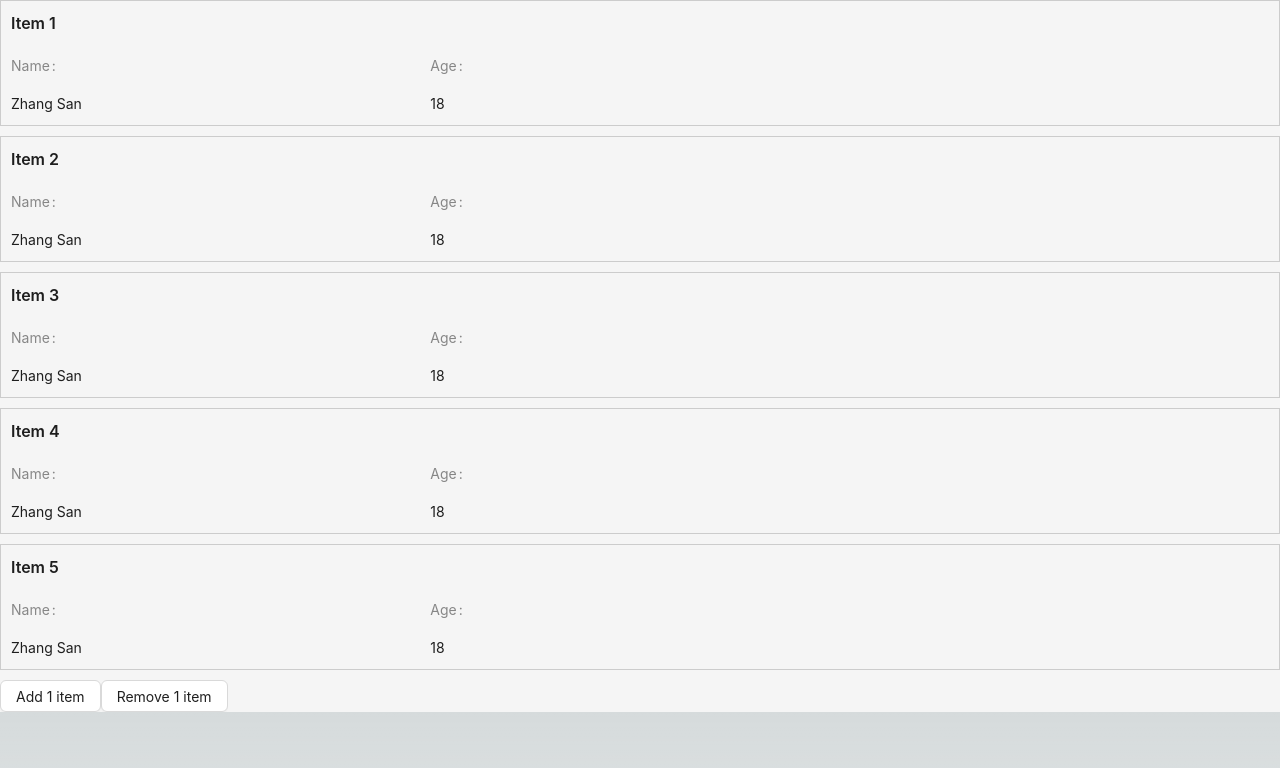
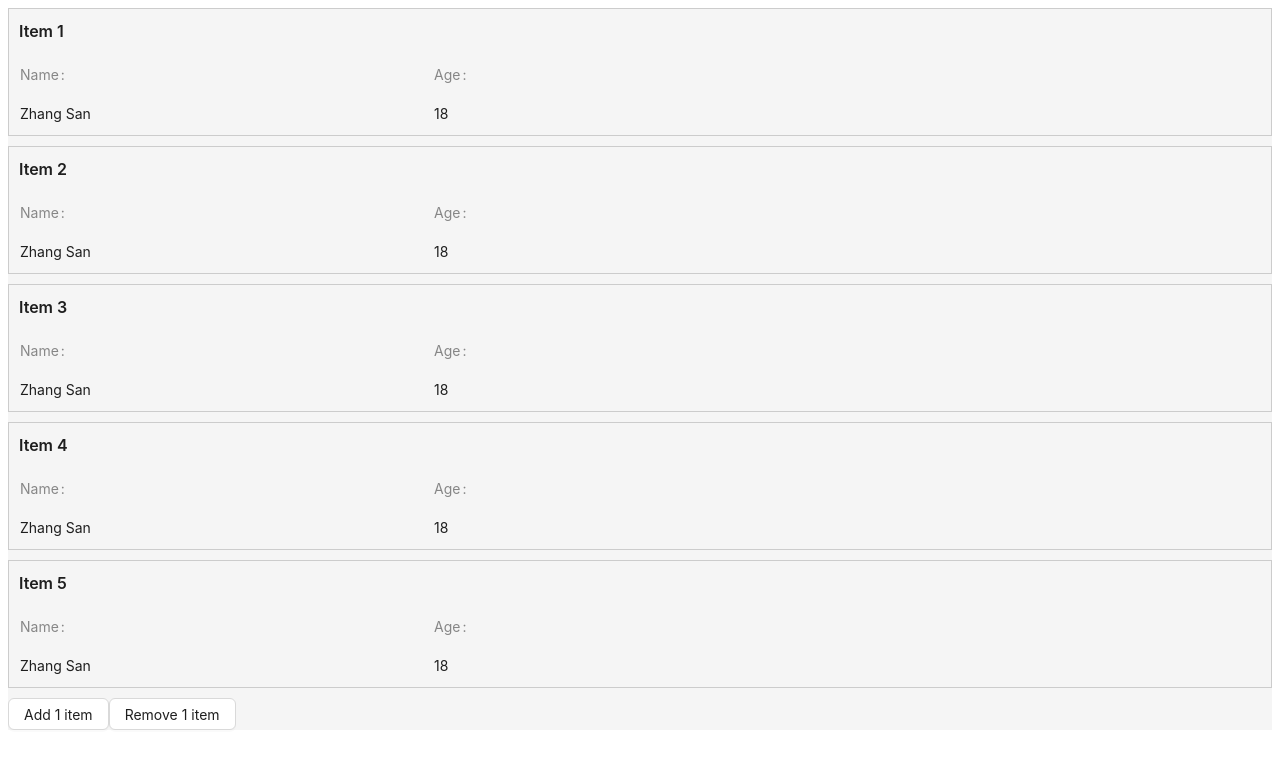
Before and after one commit to PKUHPC/scow-ui-extension-demo, a Next.js app: page /extensions/navExtensionPage/page2 in a window 1280 px wide. Shown: the top 768 px of the page. Built offline with nearby package versions, Linux system fonts and the light colour scheme.

Commit message:
fix: css

```diff
--- a/src/app/extensions/navExtensionPage/page2/page.tsx
+++ b/src/app/extensions/navExtensionPage/page2/page.tsx
@@ -2,7 +2,6 @@
 
 import { Button, Checkbox, Descriptions, DescriptionsProps, Form, Input } from "antd";
 import { useState } from "react";
-import '../../../globals.css';
 
 type FieldType = {
   username?: string;
--- a/src/app/globals.css
+++ b/src/app/globals.css
@@ -1,113 +1,6 @@
-:root {
-  --max-width: 1100px;
-  --border-radius: 12px;
-  --font-mono: ui-monospace, Menlo, Monaco, 'Cascadia Mono', 'Segoe UI Mono',
-    'Roboto Mono', 'Oxygen Mono', 'Ubuntu Monospace', 'Source Code Pro',
-    'Fira Mono', 'Droid Sans Mono', 'Courier New', monospace;
-
-  --foreground-rgb: 0, 0, 0;
-  --background-start-rgb: 214, 219, 220;
-  --background-end-rgb: 255, 255, 255;
-
-  --primary-glow: conic-gradient(
-    from 180deg at 50% 50%,
-    #16abff33 0deg,
-    #0885ff33 55deg,
-    #54d6ff33 120deg,
-    #0071ff33 160deg,
-    transparent 360deg
-  );
-  --secondary-glow: radial-gradient(
-    rgba(255, 255, 255, 1),
-    rgba(255, 255, 255, 0)
-  );
-
-  --tile-start-rgb: 239, 245, 249;
-  --tile-end-rgb: 228, 232, 233;
-  --tile-border: conic-gradient(
-    #00000080,
-    #00000040,
-    #00000030,
-    #00000020,
-    #00000010,
-    #00000010,
-    #00000080
-  );
-
-  --callout-rgb: 238, 240, 241;
-  --callout-border-rgb: 172, 175, 176;
-  --card-rgb: 180, 185, 188;
-  --card-border-rgb: 131, 134, 135;
-}
-
-@media (prefers-color-scheme: dark) {
-  :root {
-    --foreground-rgb: 255, 255, 255;
-    --background-start-rgb: 0, 0, 0;
-    --background-end-rgb: 0, 0, 0;
-
-    --primary-glow: radial-gradient(rgba(1, 65, 255, 0.4), rgba(1, 65, 255, 0));
-    --secondary-glow: linear-gradient(
-      to bottom right,
-      rgba(1, 65, 255, 0),
-      rgba(1, 65, 255, 0),
-      rgba(1, 65, 255, 0.3)
-    );
-
-    --tile-start-rgb: 2, 13, 46;
-    --tile-end-rgb: 2, 5, 19;
-    --tile-border: conic-gradient(
-      #ffffff80,
-      #ffffff40,
-      #ffffff30,
-      #ffffff20,
-      #ffffff10,
-      #ffffff10,
-      #ffffff80
-    );
-
-    --callout-rgb: 20, 20, 20;
-    --callout-border-rgb: 108, 108, 108;
-    --card-rgb: 100, 100, 100;
-    --card-border-rgb: 200, 200, 200;
-  }
-}
-
-* {
-  box-sizing: border-box;
-  padding: 0;
-  margin: 0;
-}
-
-html,
-body {
-  max-width: 100vw;
-  overflow-x: hidden;
-}
-
-body {
-  color: rgb(var(--foreground-rgb));
-  background: linear-gradient(
-      to bottom,
-      transparent,
-      rgb(var(--background-end-rgb))
-    )
-    rgb(var(--background-start-rgb));
-}
-
-a {
-  color: inherit;
-  text-decoration: none;
-}
 
 /* 考虑到是在iframe中展示页面，所以隐藏滚动条，提高用户体验 */
 body::-webkit-scrollbar {
   width: 0px;
   height: 0px;
 }
-
-@media (prefers-color-scheme: dark) {
-  html {
-    color-scheme: dark;
-  }
-}
--- a/src/app/layout.tsx
+++ b/src/app/layout.tsx
@@ -5,6 +5,7 @@ import { App, ConfigProvider, Layout, theme } from "antd"
 import React, { PropsWithChildren, useEffect, useState } from "react";
 import StyledComponentsRegistry from "@/lib/AntdRegistry";
 import { useSearchParams } from "next/navigation";
+import './globals.css';
 
 const inter = Inter({ subsets: ['latin'] })
 
@@ -65,7 +66,7 @@ const useReportHeightToScow = () => {
 
     const htmlElement = document.querySelector("html")!;
 
-    sendMessage(htmlElement.getBoundingClientRect().height);
+    sendMessage(htmlElement.getBoundingClientRect().height + 20);
 
     observer.observe(htmlElement);
 
```
